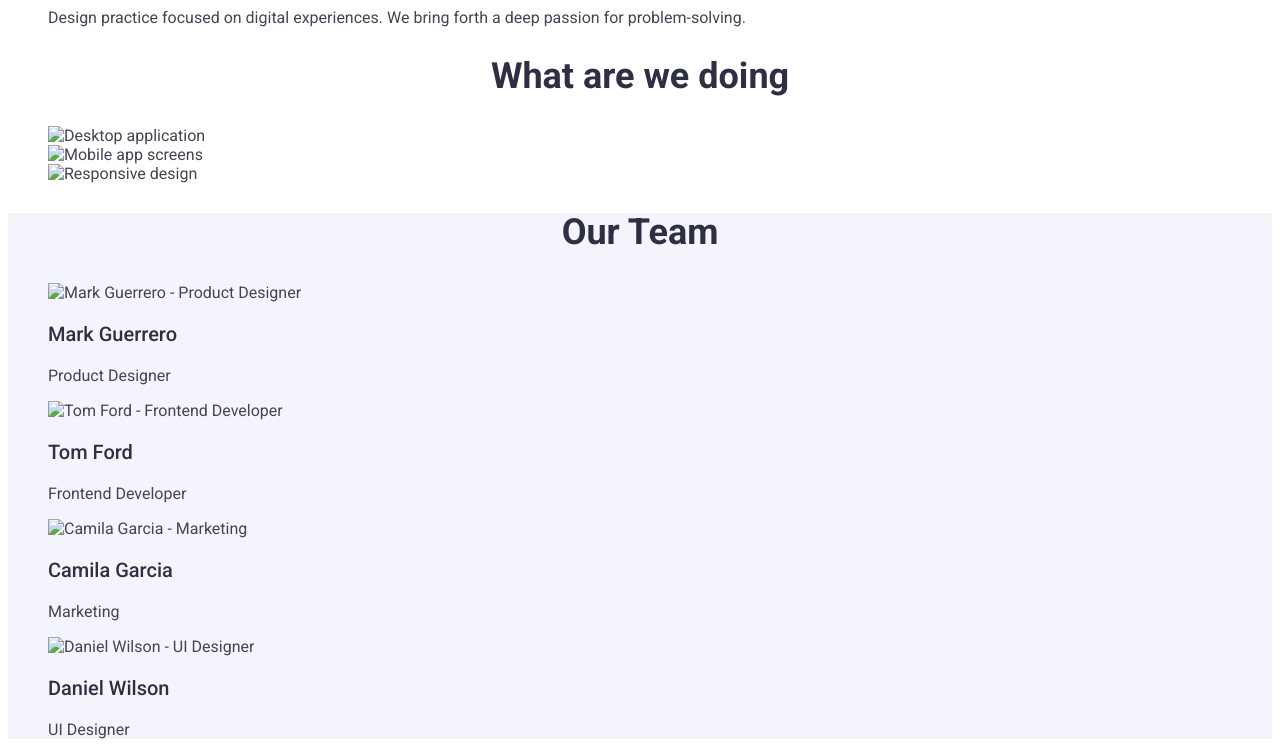
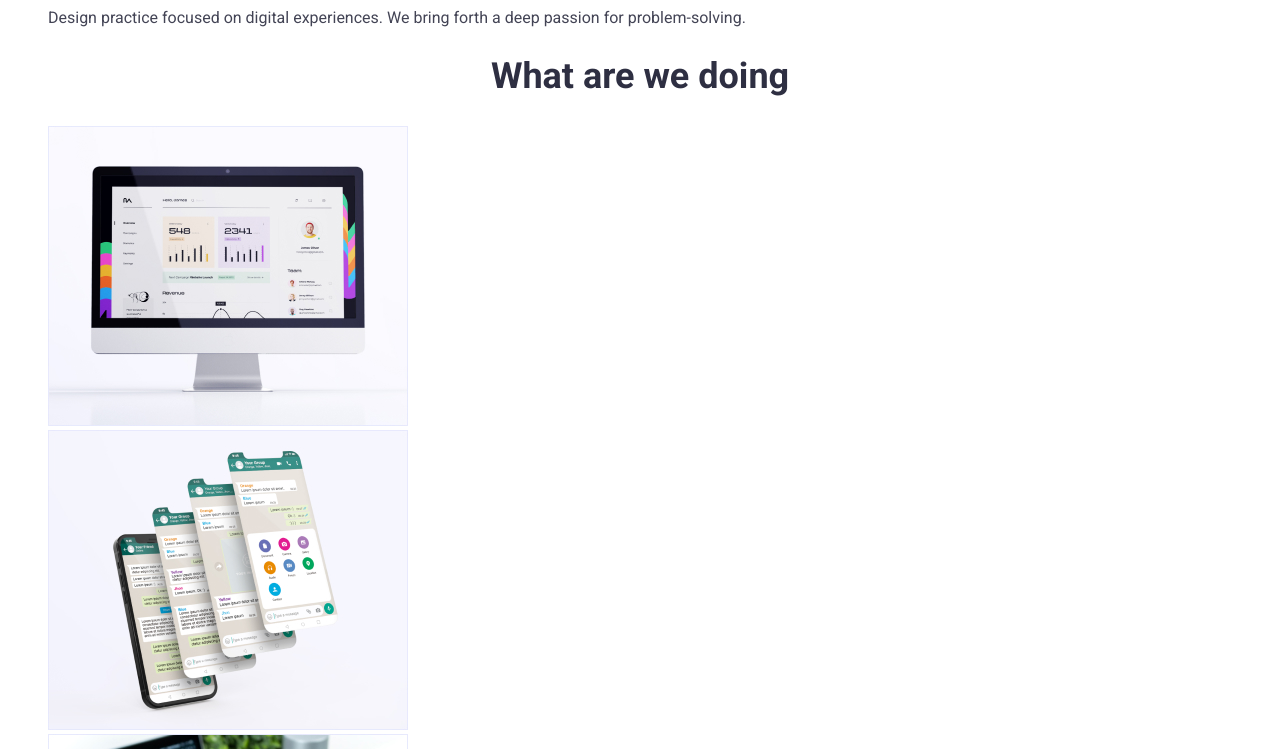
Before and after one commit to vinejosh05/goit-markup-hw-02, a plain HTML site: page index.html in a window 1280 px wide. Shown: the part 773-1522 px from the top of the page. Drawn offline with Linux system fonts and the light colour scheme.

Commit message:
update 1.0

```diff
--- a/index.html
+++ b/index.html
@@ -58,9 +58,9 @@
         <section>
             <h2>What are we doing</h2>
             <ul>
-                <li><img src="./images/img1.jpg" alt="Desktop application" width="360"></li>
-                <li><img src="./images/img2.jpg" alt="Mobile app screens" width="360"></li>
-                <li><img src="./images/img3.jpg" alt="Responsive design" width="360"></li>
+                <li><img src="./img1.jpg" alt="Desktop application" width="360"></li>
+                <li><img src="./img2.jpg" alt="Mobile app screens" width="360"></li>
+                <li><img src="./img3.jpg" alt="Responsive design" width="360"></li>
             </ul>
         </section>
 
@@ -68,22 +68,22 @@
             <h2>Our Team</h2>
             <ul>
                 <li>
-                    <img src="./images/markguerrero.jpg" alt="Mark Guerrero - Product Designer" width="264">
+                    <img src="./markguerrero.jpg" alt="Mark Guerrero - Product Designer" width="264">
                     <h3>Mark Guerrero</h3>
                     <p>Product Designer</p>
                 </li>
                 <li>
-                    <img src="./images/tomford.jpg" alt="Tom Ford - Frontend Developer" width="264">
+                    <img src="./tomford.jpg" alt="Tom Ford - Frontend Developer" width="264">
                     <h3>Tom Ford</h3>
                     <p>Frontend Developer</p>
                 </li>
                 <li>
-                    <img src="./images/camilagarcia.jpg" alt="Camila Garcia - Marketing" width="264">
+                    <img src="./camilagarcia.jpg" alt="Camila Garcia - Marketing" width="264">
                     <h3>Camila Garcia</h3>
                     <p>Marketing</p>
                 </li>
                 <li>
-                    <img src="./images/danielwilson.jpg" alt="Daniel Wilson - UI Designer" width="264">
+                    <img src="./danielwilson.jpg" alt="Daniel Wilson - UI Designer" width="264">
                     <h3>Daniel Wilson</h3>
                     <p>UI Designer</p>
                 </li>
```
